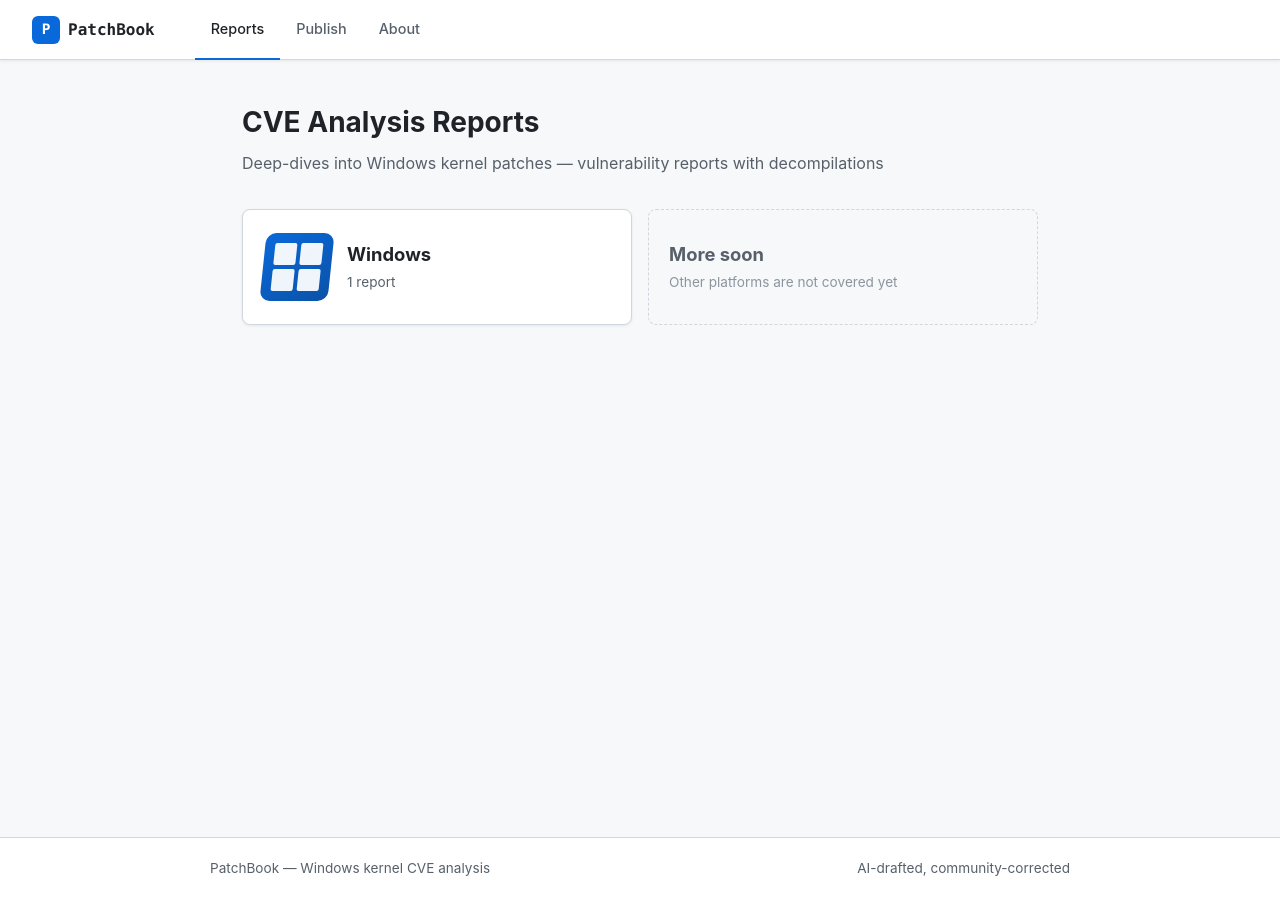
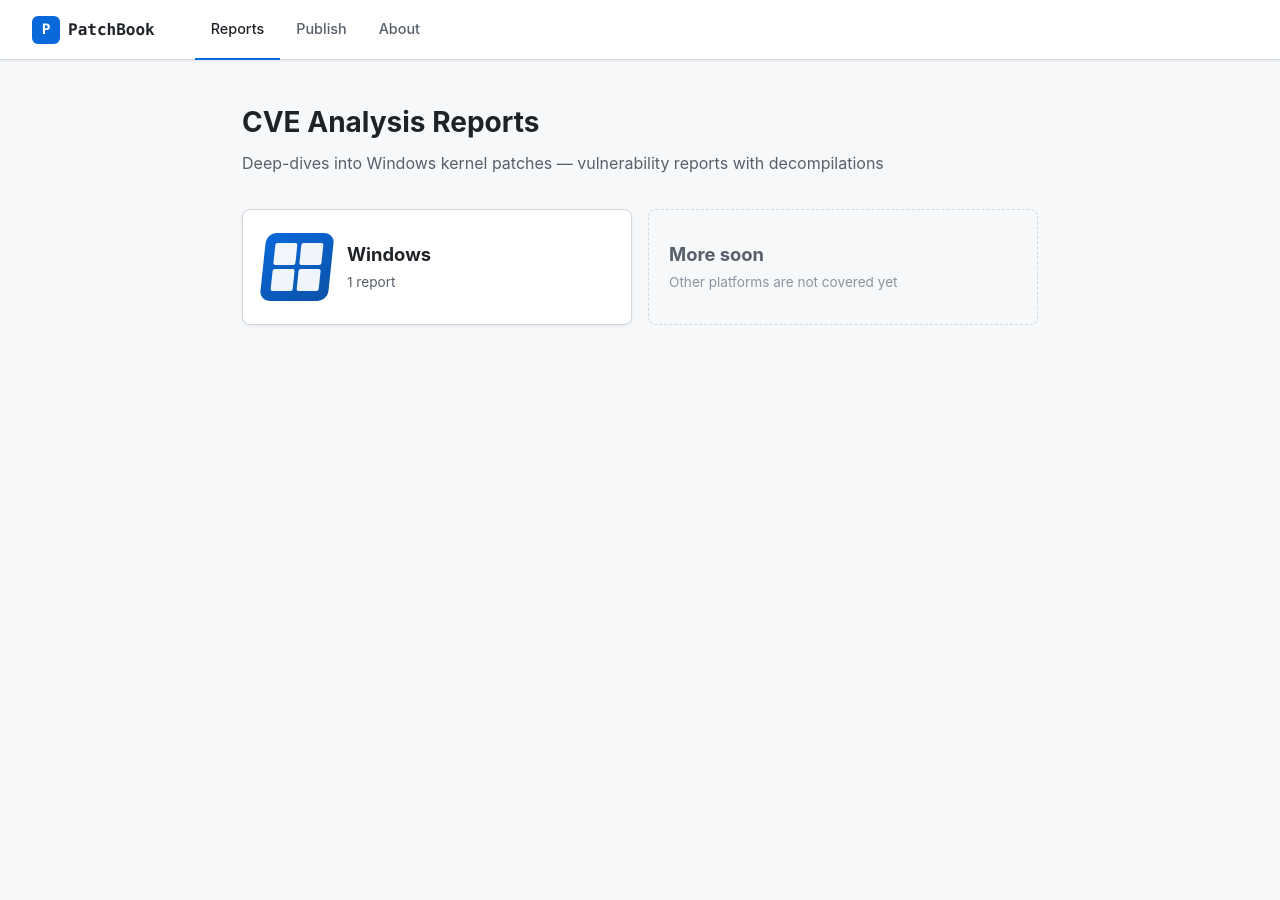
Before and after one commit to TzviRonen/PatchBook, a Jekyll site: the page built from index.md, in a window 1280 px wide. Built offline with Jekyll 4.4.1, drawn with Linux system fonts in a browser that asks for light colours.

Commit message:
Remove the footer bar
It carried no navigation and no information the page did not already give: the
site name is in the nav, and the tagline restated the h1 on the home page.

Removed in both renderers along with its now-dead styles, including the
mobile-only rule that stacked it. The body is still a flex column with .page
at flex: 1, so the content continues to fill the viewport with nothing beneath
it.

Co-Authored-By: Claude Opus 5 <noreply@anthropic.com>
Claude-Session: https://claude.ai/code/session_019BHE773Cwx8AyXfW2n9JHi

```diff
--- a/_layouts/default.html
+++ b/_layouts/default.html
@@ -33,11 +33,5 @@
   </div>
 </nav>
 {{ content }}
-<footer>
-  <div class="footer-inner">
-    <span>PatchBook — Windows kernel CVE analysis</span>
-    <span>AI-drafted, community-corrected</span>
-  </div>
-</footer>
 </body>
 </html>
--- a/assets/main.css
+++ b/assets/main.css
@@ -102,27 +102,6 @@ nav {
 }
 .nav-links a:hover { color: var(--text); }
 .nav-links a.active { color: var(--text); border-bottom-color: var(--blue); }
-
-/* ── footer ── */
-footer {
-  margin-top: auto;
-  border-top: 1px solid var(--border);
-  background: var(--bg);
-  padding: 1.25rem 2rem;
-}
-.footer-inner {
-  max-width: 860px;
-  margin: 0 auto;
-  display: flex;
-  justify-content: space-between;
-  align-items: center;
-  font-size: 0.85rem;
-  color: var(--muted);
-  flex-wrap: wrap;
-  gap: 0.5rem;
-}
-.footer-inner a { color: var(--blue); text-decoration: none; }
-.footer-inner a:hover { text-decoration: underline; }
 
 /* ── badges ── */
 .badge {
@@ -599,7 +578,6 @@ footer {
   nav { padding: 0 1rem; }
   .page { padding: 1.5rem 1rem; }
   .report-title { font-size: 1.4rem; }
-  .footer-inner { flex-direction: column; text-align: center; }
 }
 
 /* ── category chooser ── */
--- a/serve.py
+++ b/serve.py
@@ -128,12 +128,6 @@ BASE = """<!DOCTYPE html>
   </div>
 </nav>
 {% block body %}{% endblock %}
-<footer>
-  <div class="footer-inner">
-    <span>PatchBook — Windows kernel CVE analysis</span>
-    <span>AI-drafted, community-corrected</span>
-  </div>
-</footer>
 </body>
 </html>"""
 
```
